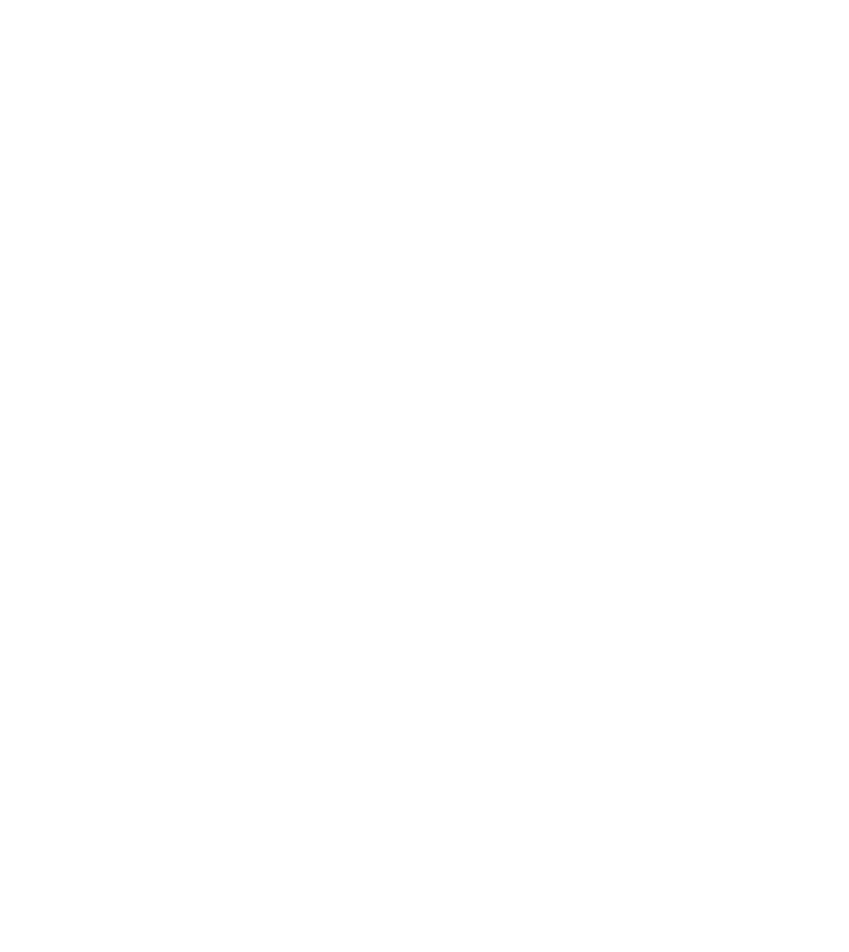
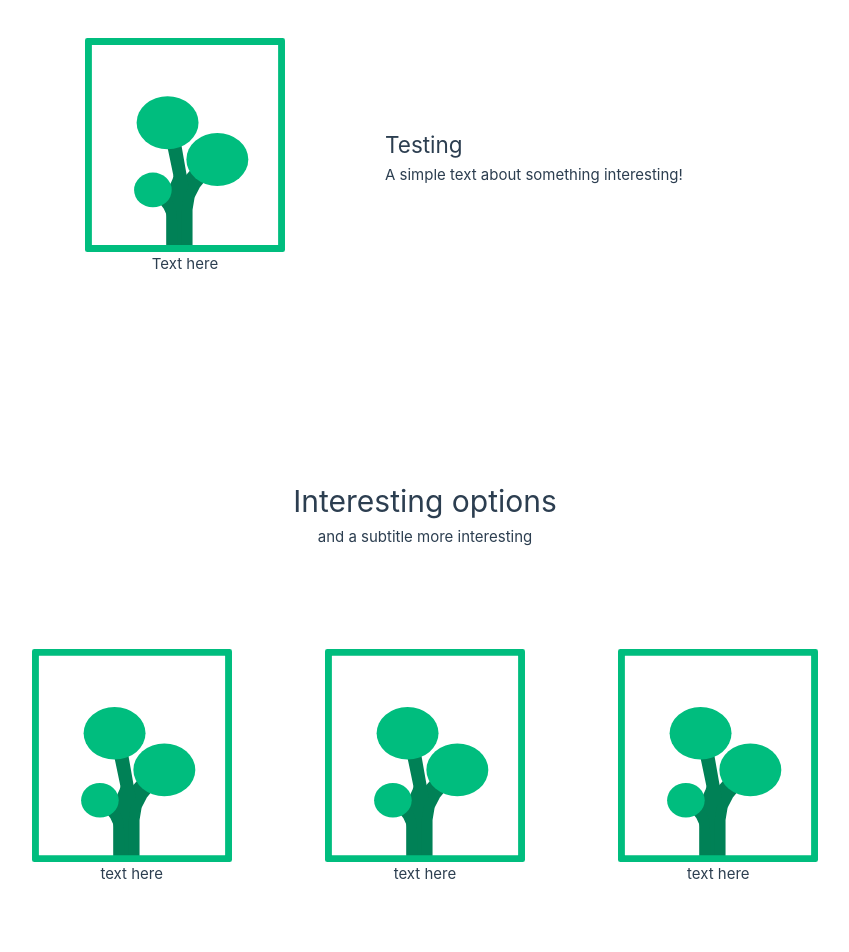
Before and after one commit to JGabriel-SL/vue-vite-testing, a Vue app: page /about in a window 1280 px wide. Shown: the part 920-1872 px from the top of the page, without its empty margins (215-1064 px from the left). Before the commit the page ends 800 px from the top, so only its background shows below. Built offline with nearby package versions, Linux system fonts and the light colour scheme.

Commit message:
editing the about page, adding some sections and pratice css

```diff
--- a/src/views/AboutView.vue
+++ b/src/views/AboutView.vue
@@ -1,6 +1,37 @@
 <template>
   <div class="container container-main-text">
       <h1>This is an about page</h1>
+  </div>
+  <div class="main-container">
+    <div class="img-container">
+      <img src="../assets/art.svg" width="200" alt="Quadro com pequena árvore">
+      <p>Text here</p>
+    </div>
+    <div class="text-container">
+      <h2>Testing</h2>
+      <p>A simple text about something interesting!</p>
+    </div>
+  </div>
+  <div class="container text-center">
+    <h1>Interesting options</h1>
+    <p>and a subtitle more interesting</p>
+    <div class="container-flex space-around wrap">
+      <div class="container-flex col">
+        <img src="../assets/art.svg" width="200" alt="Quadro com pequena árvore">
+        <span>text here</span>
+      </div>
+      <div class="container-flex col">
+        <img src="../assets/art.svg" width="200" alt="Quadro com pequena árvore">
+        <span>text here</span>
+      </div>
+      <div class="container-flex col justify-center">
+        <img src="../assets/art.svg" width="200" alt="Quadro com pequena árvore">
+        <span>text here</span>
+      </div>
+    </div>
+  </div>
+  <div class="container text-center">
+    <h1>Other section</h1>
   </div>
 </template>
 
@@ -9,11 +40,90 @@
       font-weight: 700;
       letter-spacing: 5px;
       display: flex;
-      align-items: center;
+      justify-content: center;
   }
 
   .container {
       height: 80vh;
   }
 
+  .container-flex {
+    display: flex;
+    margin: 50px 0;
+  }
+
+  .row {
+    flex-direction: row;
+  }
+
+  .col {
+    flex-direction: column;
+  }
+
+  .wrap {
+    flex-wrap: wrap;
+  }
+
+  .justify-center {
+    align-items: center;
+  }
+
+  .space-around {
+    justify-content: space-around;
+  }
+
+  .main-container {
+    display: flex;
+    height: 80vh;
+    width: 55rem;
+    justify-content: space-around;
+    align-items: center;
+
+    padding: 0 0;
+  }
+
+  .img-container {
+    display: flex;
+    flex-direction: column;
+    justify-items: center;
+    align-items: center;
+    padding: 0 100px;
+  }
+
+  .text-container {
+    flex-grow: 1;
+
+    display: flex;
+    align-items: flex-start;
+    justify-content: flex-start;
+    flex-direction: column;
+
+  }
+  .text-center {
+    text-align: center;
+  }
+
+  @media (max-width: 1024px) {
+
+    .container-main-text {
+      text-align: center;
+    }
+    .main-container {
+      flex-direction: column;
+      margin: 0 auto;
+      height: 60vh;;
+      width: 80%;
+    }
+
+    .img-container {
+      padding: 0;
+    }
+
+    .text-container {
+      padding-top: 2rem;
+      align-items: center;
+      text-align: center;
+    }
+  }
+
 </style>
```
Also changed, not shown: src/assets/art.svg (added).
